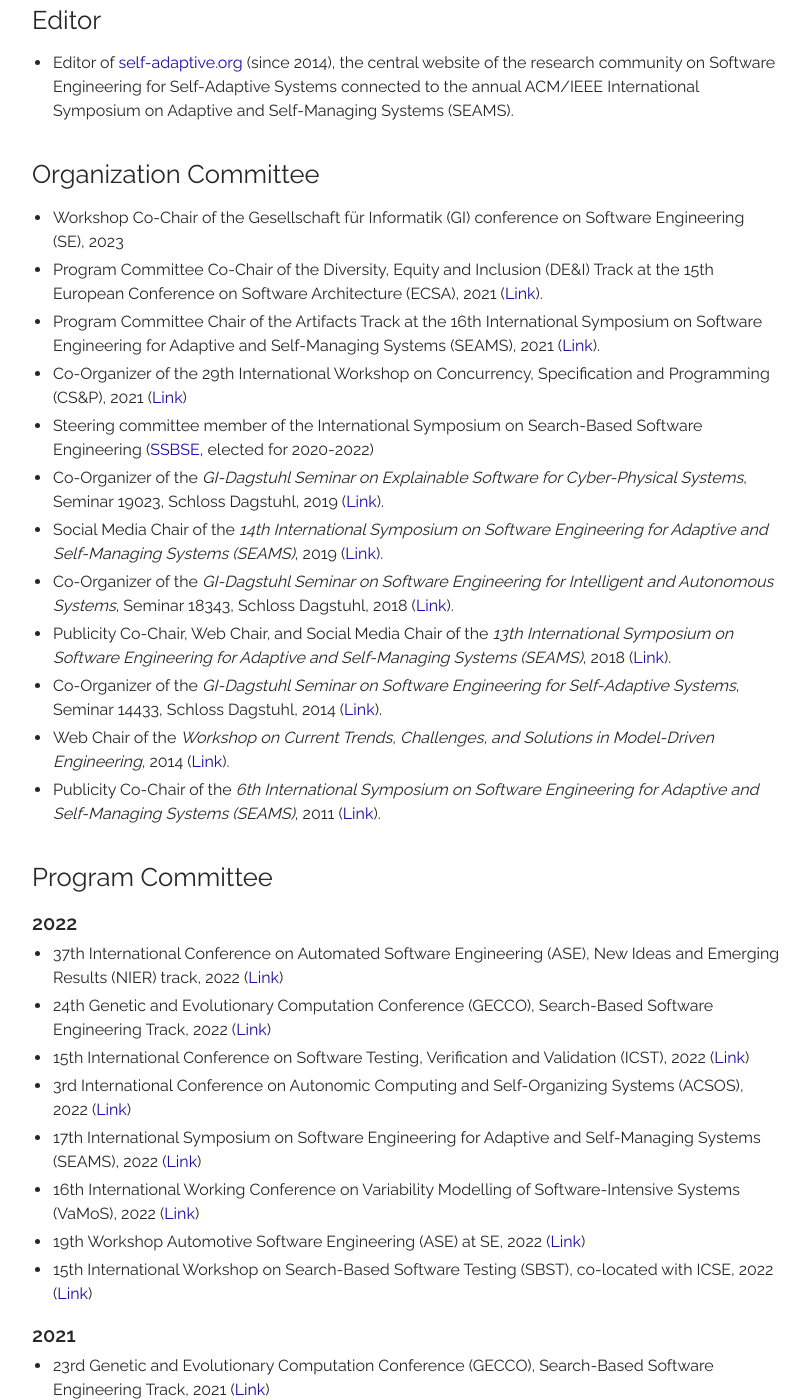
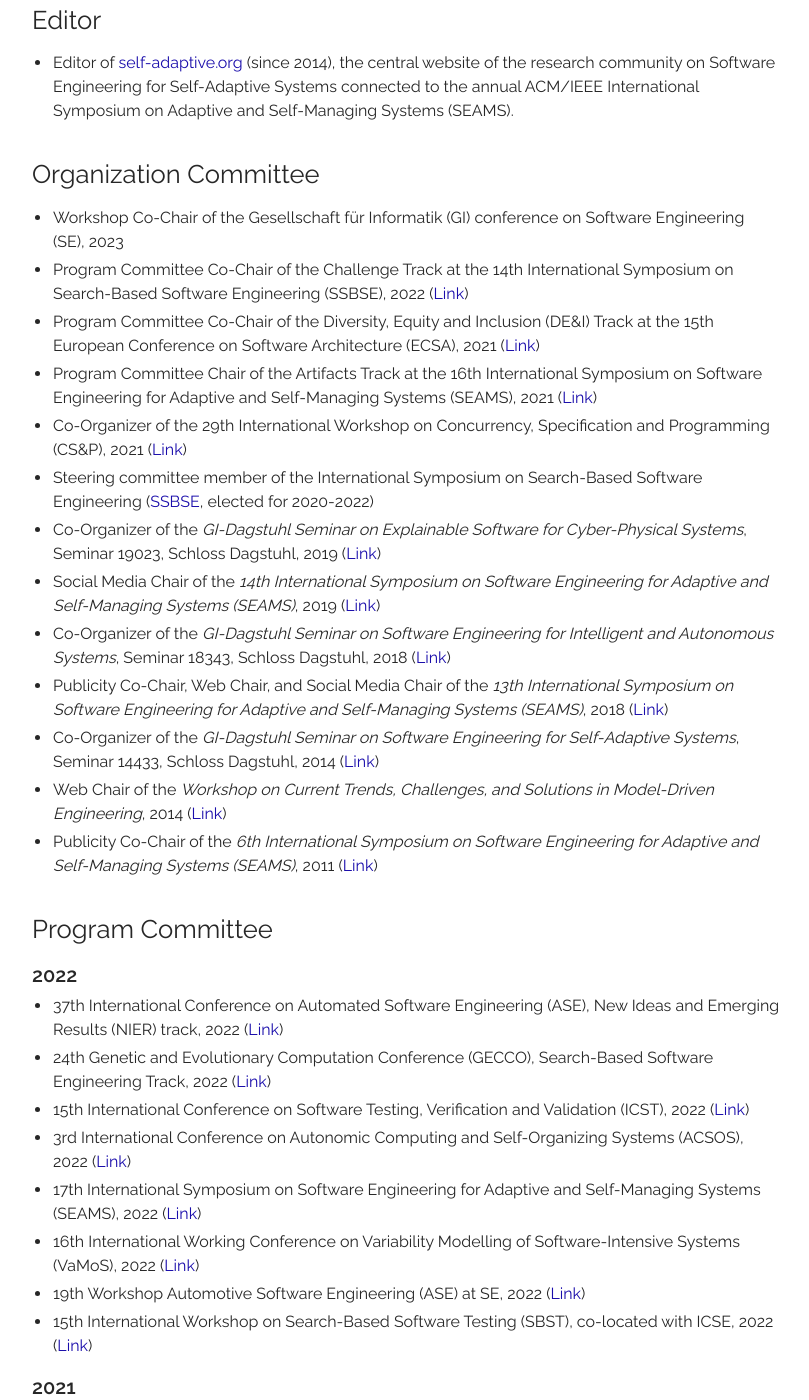
Before and after one commit to thomas-vogel/thomas-vogel.github.io, a Jekyll site: the page built from _pages/activities.md, in a window 1280 px wide and 1400 px high, scrolled down 1017 px. Shown: the whole window, without its empty margins (233-1042 px from the left). Built offline with Jekyll 4.4.1, drawn with Linux system fonts in a browser that asks for light colours.

Commit message:
Add PC Co-Chair SSBSE'22 Challenge Track.

```diff
--- a/_pages/activities.md
+++ b/_pages/activities.md
@@ -34,17 +34,18 @@
 ## Organization Committee
 
 * Workshop Co-Chair of the Gesellschaft für Informatik (GI) conference on Software Engineering (SE), 2023
-* Program Committee Co-Chair of the Diversity, Equity and Inclusion (DE&I) Track at the 15th European Conference on Software Architecture (ECSA), 2021 ([Link](https://conf.researchr.org/track/ecsa-2021/ecsa-2021-diversity-equity-and-inclusion){:target="_blank"}).
-* Program Committee Chair of the Artifacts Track at the 16th International Symposium on Software Engineering for Adaptive and Self-Managing Systems (SEAMS), 2021 ([Link](https://conf.researchr.org/home/seams-2021){:target="_blank"}).
+* Program Committee Co-Chair of the Challenge Track at the 14th International Symposium on Search-Based Software Engineering (SSBSE), 2022 ([Link](https://conf.researchr.org/track/ssbse-2022/ssbse-2022-challenge){:target="_blank"})
+* Program Committee Co-Chair of the Diversity, Equity and Inclusion (DE&I) Track at the 15th European Conference on Software Architecture (ECSA), 2021 ([Link](https://conf.researchr.org/track/ecsa-2021/ecsa-2021-diversity-equity-and-inclusion){:target="_blank"})
+* Program Committee Chair of the Artifacts Track at the 16th International Symposium on Software Engineering for Adaptive and Self-Managing Systems (SEAMS), 2021 ([Link](https://conf.researchr.org/home/seams-2021){:target="_blank"})
 * Co-Organizer of the 29th International Workshop on Concurrency, Specification and Programming (CS&P), 2021 ([Link](https://www2.informatik.hu-berlin.de/csp2021/){:target="_blank"})
 * Steering committee member of the International Symposium on Search-Based Software Engineering ([SSBSE](https://ssbse.info/){:target="_blank"}, elected for 2020-2022)
-* Co-Organizer of the _GI-Dagstuhl Seminar on Explainable Software for Cyber-Physical Systems_, Seminar 19023, Schloss Dagstuhl, 2019 ([Link](https://thomas-vogel.github.io/ES4CPS/){:target="_blank"}).
-* Social Media Chair of the _14th International Symposium on Software Engineering for Adaptive and Self-Managing Systems (SEAMS)_, 2019 ([Link](https://conf.researchr.org/home/seams-2019){:target="_blank"}).
-* Co-Organizer of the _GI-Dagstuhl Seminar on Software Engineering for Intelligent and Autonomous Systems_, Seminar 18343, Schloss Dagstuhl, 2018 ([Link](http://www.self-adaptive.org/dagstuhl-seminars/sefias/){:target="_blank"}).
-* Publicity Co-Chair, Web Chair, and Social Media Chair of the _13th International Symposium on Software Engineering for Adaptive and Self-Managing Systems (SEAMS)_, 2018 ([Link](http://2018.seams-symposia.org){:target="_blank"}).
-* Co-Organizer of the _GI-Dagstuhl Seminar on Software Engineering for Self-Adaptive Systems_, Seminar 14433, Schloss Dagstuhl, 2014 ([Link](http://www.self-adaptive.org/dagstuhl-seminars/sefsas4jr/){:target="_blank"}).
-* Web Chair of the _Workshop on Current Trends, Challenges, and Solutions in Model-Driven Engineering_, 2014 ([Link](https://www.hpi.uni-potsdam.de/giese/events/mde2014/){:target="_blank"}).
-* Publicity Co-Chair of the _6th International Symposium on Software Engineering for Adaptive and Self-Managing Systems (SEAMS)_, 2011 ([Link](https://www.hpi.uni-potsdam.de/giese/events/seams2011/){:target="_blank"}).
+* Co-Organizer of the _GI-Dagstuhl Seminar on Explainable Software for Cyber-Physical Systems_, Seminar 19023, Schloss Dagstuhl, 2019 ([Link](https://thomas-vogel.github.io/ES4CPS/){:target="_blank"})
+* Social Media Chair of the _14th International Symposium on Software Engineering for Adaptive and Self-Managing Systems (SEAMS)_, 2019 ([Link](https://conf.researchr.org/home/seams-2019){:target="_blank"})
+* Co-Organizer of the _GI-Dagstuhl Seminar on Software Engineering for Intelligent and Autonomous Systems_, Seminar 18343, Schloss Dagstuhl, 2018 ([Link](http://www.self-adaptive.org/dagstuhl-seminars/sefias/){:target="_blank"})
+* Publicity Co-Chair, Web Chair, and Social Media Chair of the _13th International Symposium on Software Engineering for Adaptive and Self-Managing Systems (SEAMS)_, 2018 ([Link](http://2018.seams-symposia.org){:target="_blank"})
+* Co-Organizer of the _GI-Dagstuhl Seminar on Software Engineering for Self-Adaptive Systems_, Seminar 14433, Schloss Dagstuhl, 2014 ([Link](http://www.self-adaptive.org/dagstuhl-seminars/sefsas4jr/){:target="_blank"})
+* Web Chair of the _Workshop on Current Trends, Challenges, and Solutions in Model-Driven Engineering_, 2014 ([Link](https://www.hpi.uni-potsdam.de/giese/events/mde2014/){:target="_blank"})
+* Publicity Co-Chair of the _6th International Symposium on Software Engineering for Adaptive and Self-Managing Systems (SEAMS)_, 2011 ([Link](https://www.hpi.uni-potsdam.de/giese/events/seams2011/){:target="_blank"})
 
 ## Program Committee
 
```
